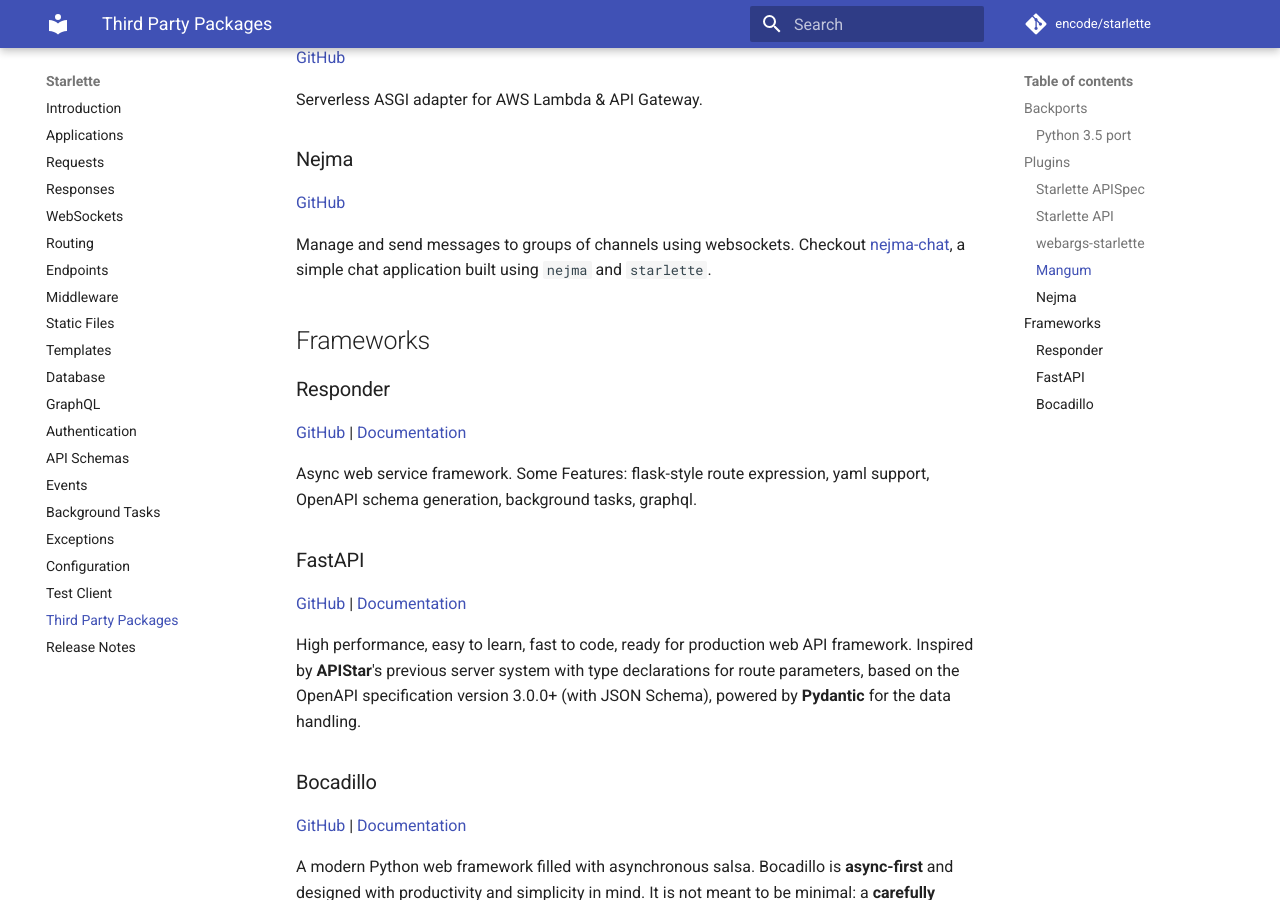
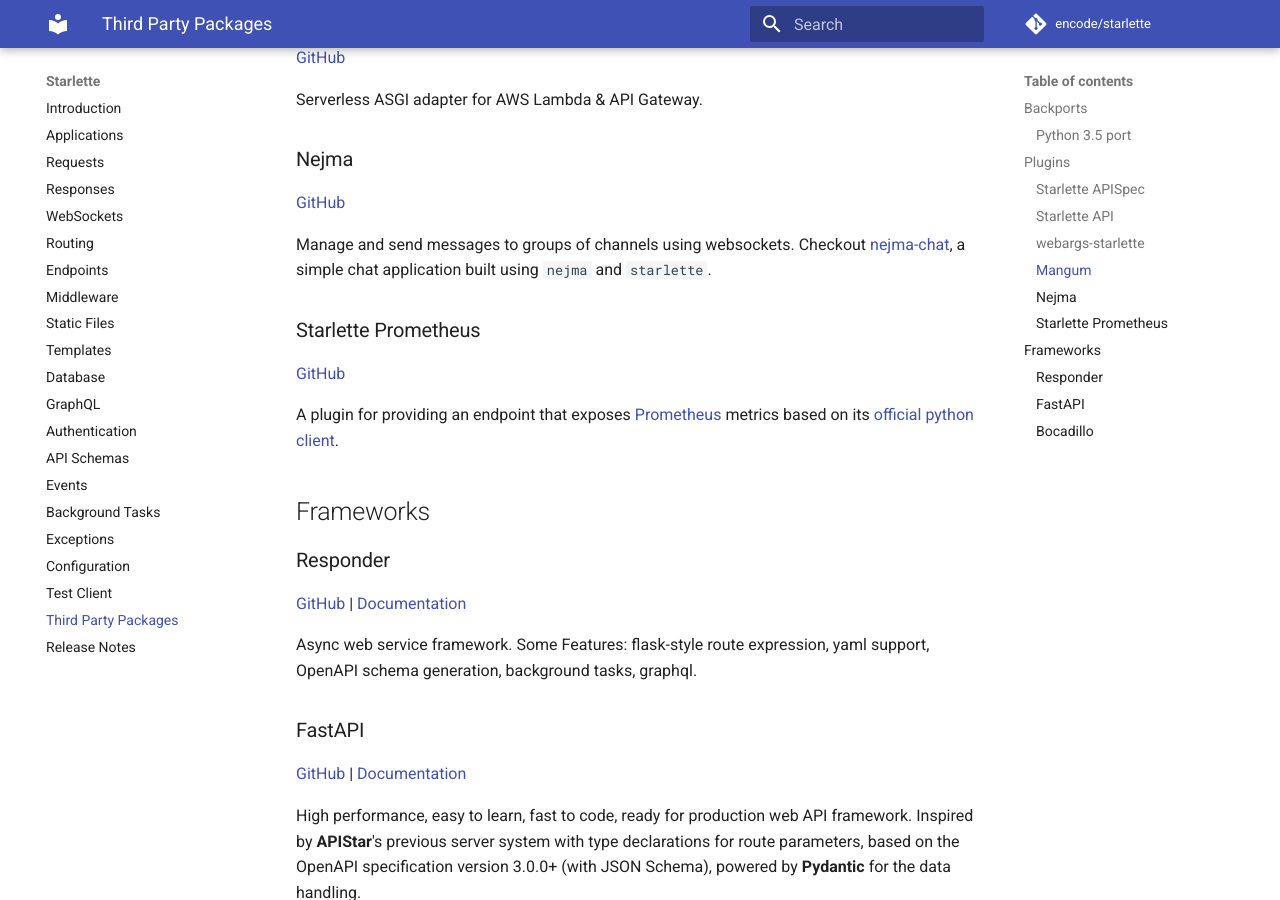
Before and after one commit to hidraco/starlette, an MkDocs documentation site: the page built from docs/third-party-packages.md, in a window 1280 px wide and 900 px high, scrolled down 1081 px. Built offline with MkDocs 1.6.1 and Material for MkDocs 9.7.7, drawn with Linux system fonts in a browser that asks for light colours; comment, search, counter and statistics services are not loaded.

Commit message:
Add Starlette Prometheus to plugins and middlewares docs

```diff
--- a/docs/third-party-packages.md
+++ b/docs/third-party-packages.md
@@ -50,6 +50,12 @@ Serverless ASGI adapter for AWS Lambda & API Gateway.
 Manage and send messages to groups of channels using websockets.
 Checkout <a href="https://github.com/taoufik07/nejma-chat" target="_blank">nejma-chat</a>, a simple chat application built using `nejma` and `starlette`.
 
+### Starlette Prometheus
+
+<a href="https://github.com/perdy/starlette-prometheus" target="_blank">GitHub</a>
+
+A plugin for providing an endpoint that exposes [Prometheus](https://prometheus.io/) metrics based on its [official python client](https://github.com/prometheus/client_python).
+
 ## Frameworks
 
 ### Responder
```
Also changed, not shown: docs/middleware.md (+4 -0 lines).
